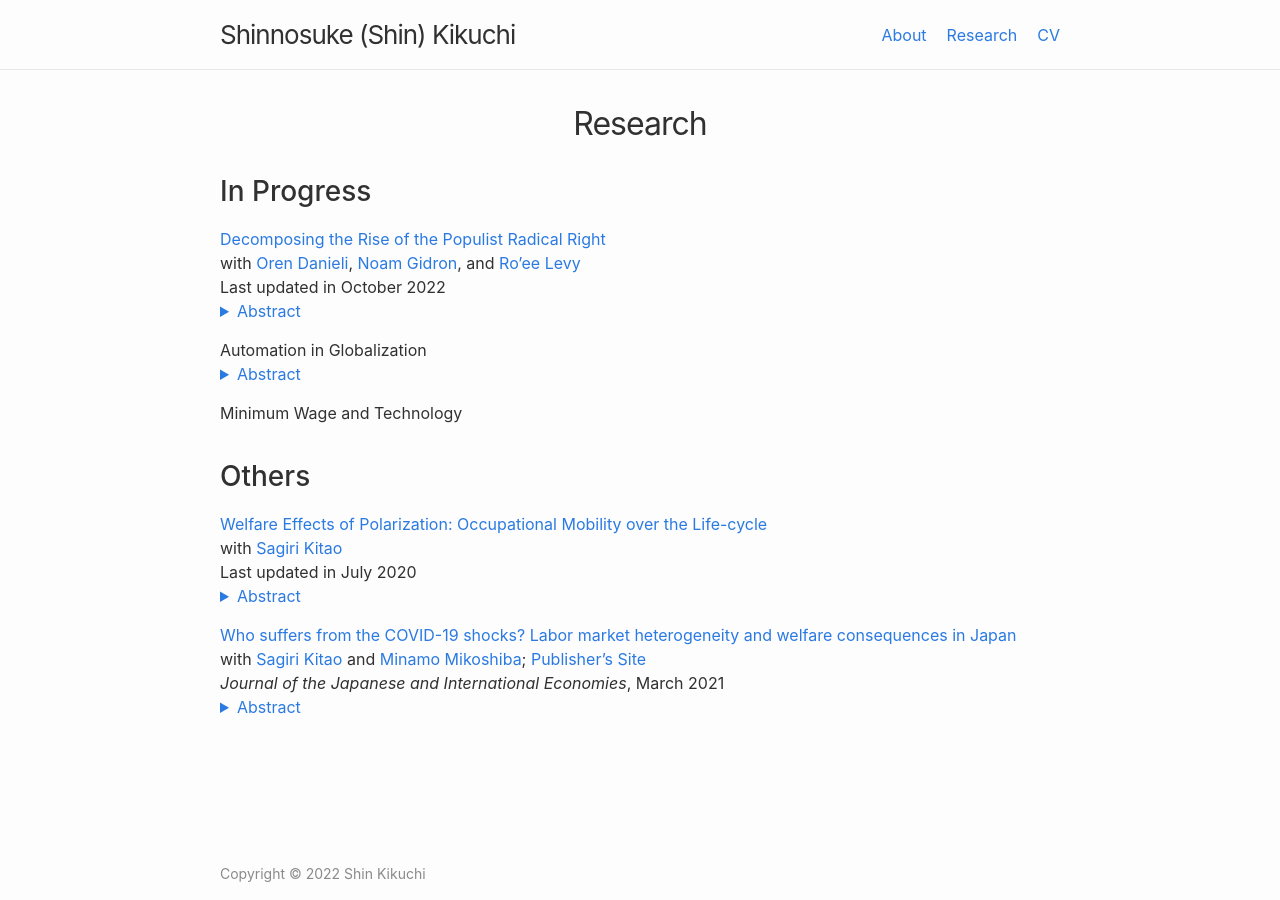
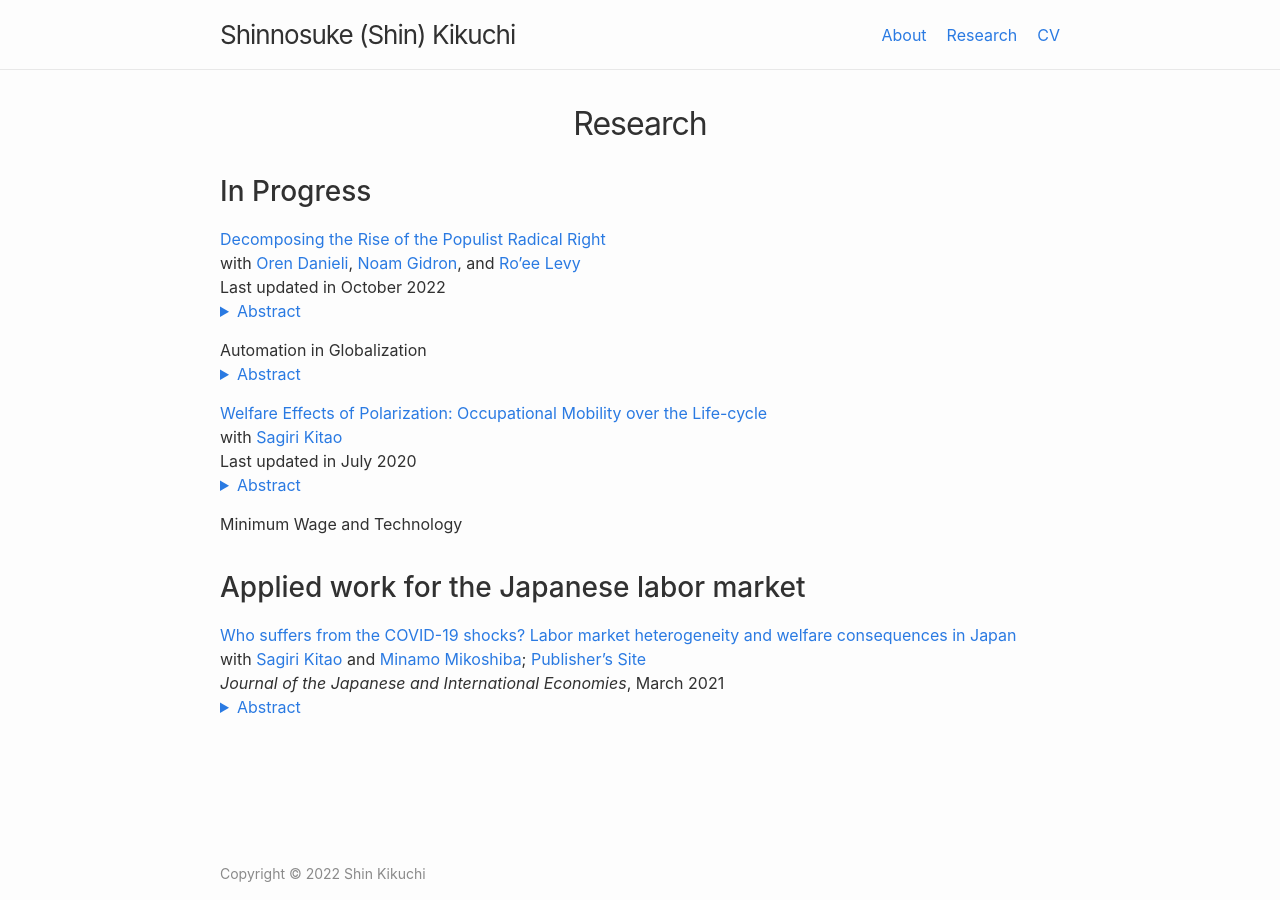
Before and after one commit to shinnkikuchi/shinnkikuchi.github.io, a Jekyll site: the page built from research.md, in a window 1280 px wide. Built offline with Jekyll 4.4.1, drawn with Linux system fonts in a browser that asks for light colours.

Commit message:
Update research.md

```diff
--- a/research.md
+++ b/research.md
@@ -25,9 +25,6 @@ Automation in Globalization<br>
 
 </details>
 
-Minimum Wage and Technology<br>
-
-## Others
 
 <a href="/files/research/KK-ROBOT.pdf" target="_blank">Welfare Effects of Polarization: Occupational Mobility over the Life-cycle</a><br>
 with <a href="https://sites.google.com/site/sagirikitao/home" target="_blank">Sagiri Kitao</a><br>
@@ -39,7 +36,10 @@ Last updated in July 2020<br>
 
 </details>
 
+Minimum Wage and Technology<br>
 
+
+## Applied work for the Japanese labor market
 <a href="/files/research/KKM-COVID19.pdf">Who suffers from the COVID-19 shocks? Labor market heterogeneity and welfare consequences in Japan</a><br>
 with <a href="https://sites.google.com/site/sagirikitao/home?authuser=0" target="_blank">Sagiri Kitao</a> and <a href="https://sites.google.com/view/minamomikoshiba/home" target="_blank">Minamo Mikoshiba</a>; <a href="https://www.sciencedirect.com/science/article/pii/S088915832030054X">Publisher's Site</a> <br>
 *Journal of the Japanese and International  Economies*, March 2021<br>
```
